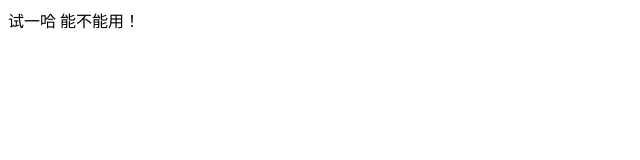
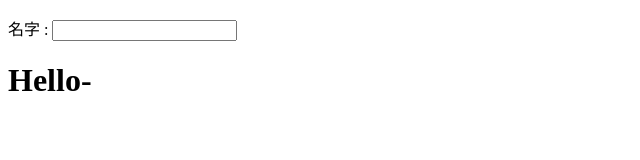
Before and after one commit to jxgxhcy/jxgxhcy, a plain HTML site: page index.html in a window 1280 px wide. Shown: the whole page, without its empty margins (0-640 px from the left). Drawn offline with nearby package versions, Linux system fonts and the light colour scheme.

Commit message:
更新 index.html

```diff
--- a/index.html
+++ b/index.html
@@ -1 +1,26 @@
-试一哈  能不能用！
+<!DOCTYPE html>
+<html lang="en">
+<head>
+    <!-- Required meta tags -->
+    <meta charset="UTF-8">
+    <meta name="viewport" content="width=device-width, initial-scale=1, shrink-to-fit=no">
+    <meta http-equiv="X-UA-Compatible" content="IE=edge,Chrome">
+    <title>试一试</title>
+
+    <!-- CSS -->
+    <style>
+        ::-webkit-scrollbar {
+            display: none
+        }
+    </style>
+</head>
+<body>
+
+<div ng-app>
+  <p>名字 : <input type="text" ng-model="name"></p>
+  <h1>Hello-{{name}}</h1>
+</div>
+
+    <script src="https://cdn.bootcss.com/angular.js/1.5.3/angular.min.js"></script>
+</body>
+</html>
```
